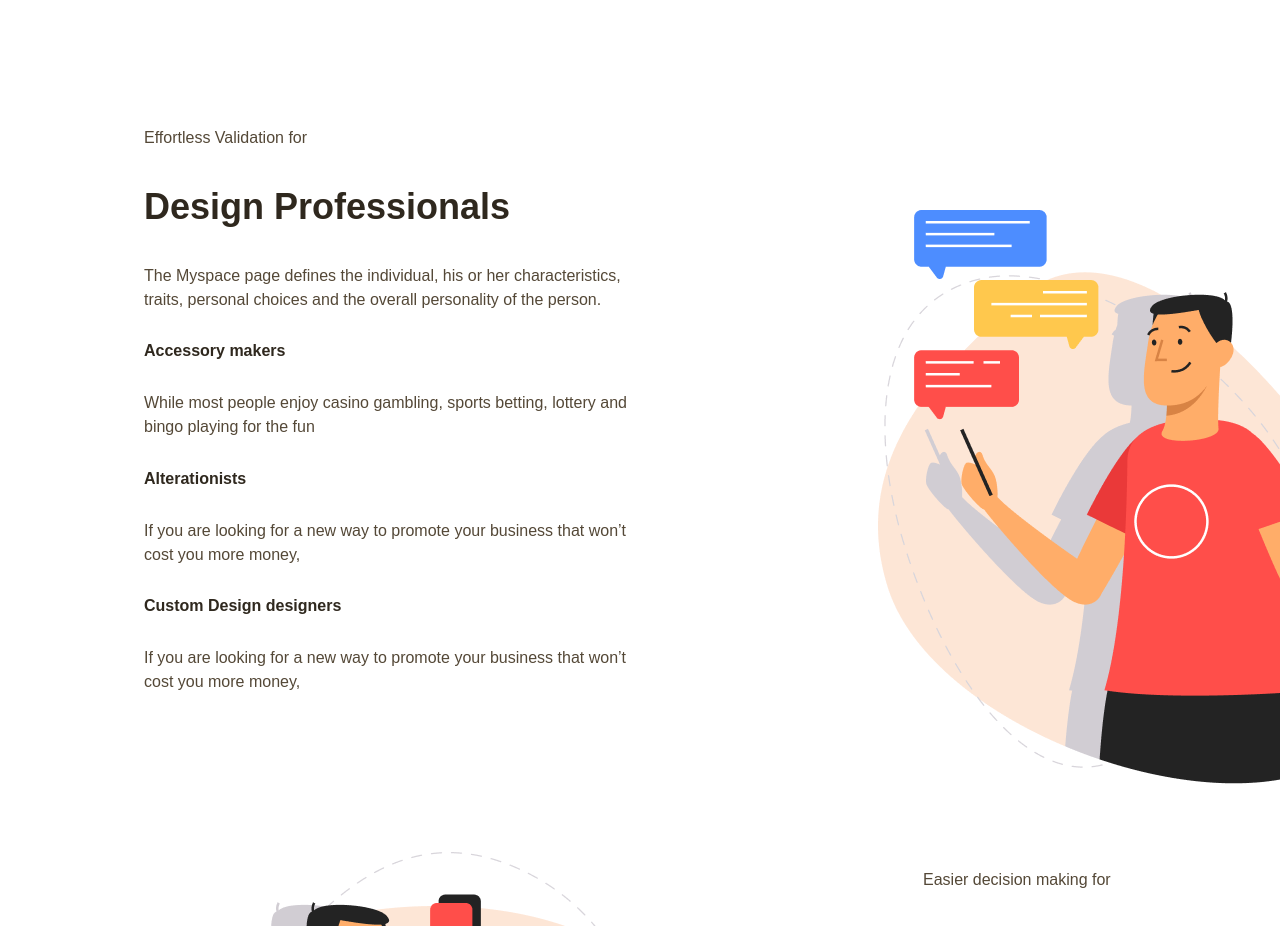
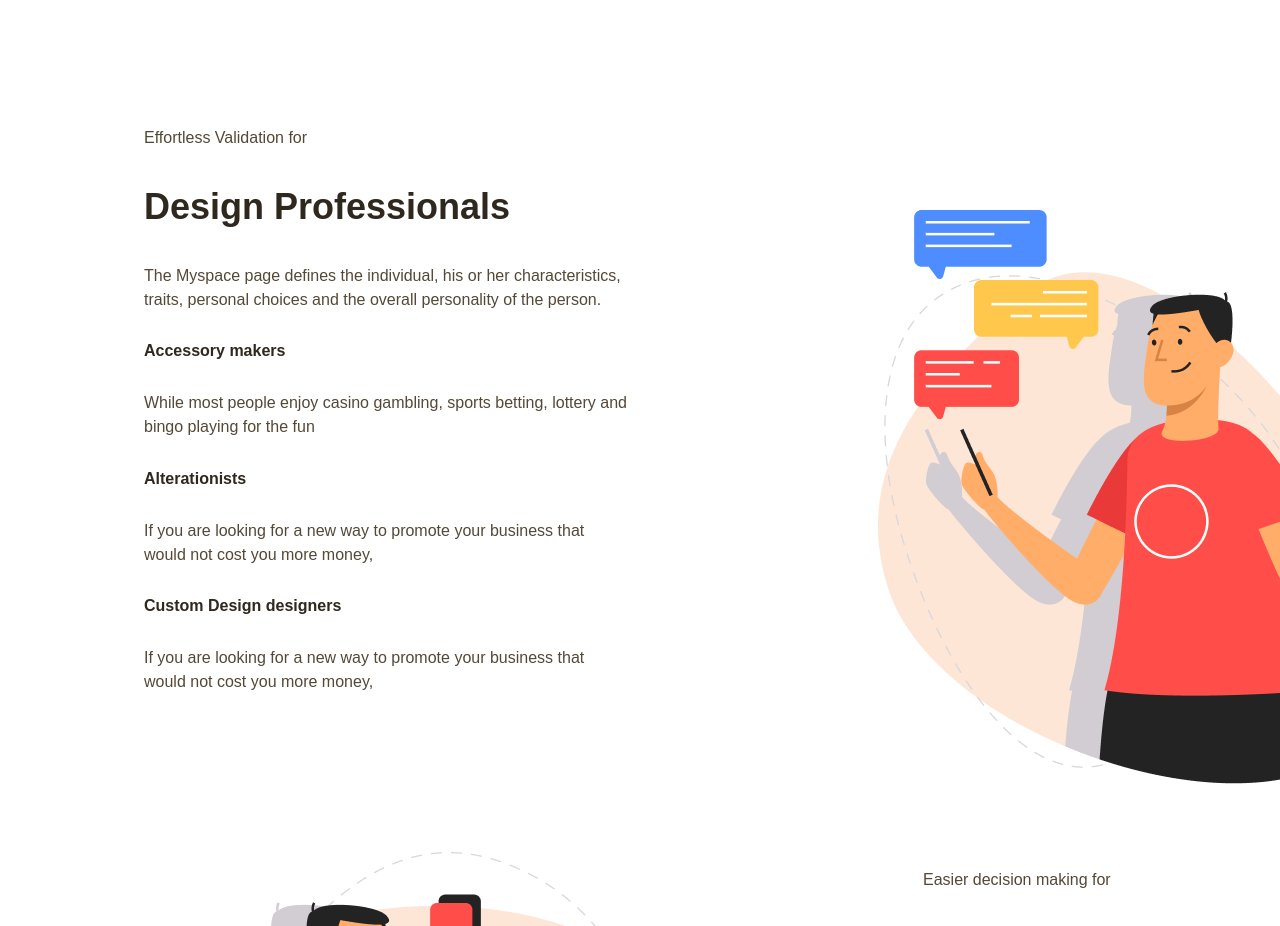
Before and after one commit to KIMIAMAZAHERI/Position-practice, a plain HTML site: page index.html in a window 1280 px wide. Shown: the part 1320-2246 px from the top of the page. Drawn offline with Linux system fonts and the light colour scheme.

Commit message:
some changes

```diff
--- a/index.html
+++ b/index.html
@@ -87,13 +87,13 @@
             <div class="cust-text">
                <p>Effortless Validation for</p>
                <h1 class="cust-title">Design Professionals</h1>
-               <p class="cust-text"></p>The Myspace page defines the individual, his or her characteristics, traits, personal choices and the overall personality of the person. </p>
+               <p class="cust-text">The Myspace page defines the individual, his or her characteristics, traits, personal choices and the overall personality of the person. </p>
                <h5 class="cust-subheading">Accessory makers</h5>
                <p class="cust-text">While most people enjoy casino gambling, sports betting, lottery and bingo playing for the fun</p>
                <h5 class="cust-subheading">Alterationists</h5>
-               <p class="cust-text">If you are looking for a new way to promote your business that won’t cost you more money, </p>
+               <p class="cust-text">If you are looking for a new way to promote your business that would not cost you more money, </p>
                <h5 class="cust-subheading">Custom Design designers</h5>
-               <p class="cust-text">If you are looking for a new way to promote your business that won’t cost you more money, </p>
+               <p class="cust-text">If you are looking for a new way to promote your business that would not cost you more money, </p>
             </div>
             <div class="cust-foto">
                 <img src="images/circleman.png" alt="a man with red t-shirt">
```
